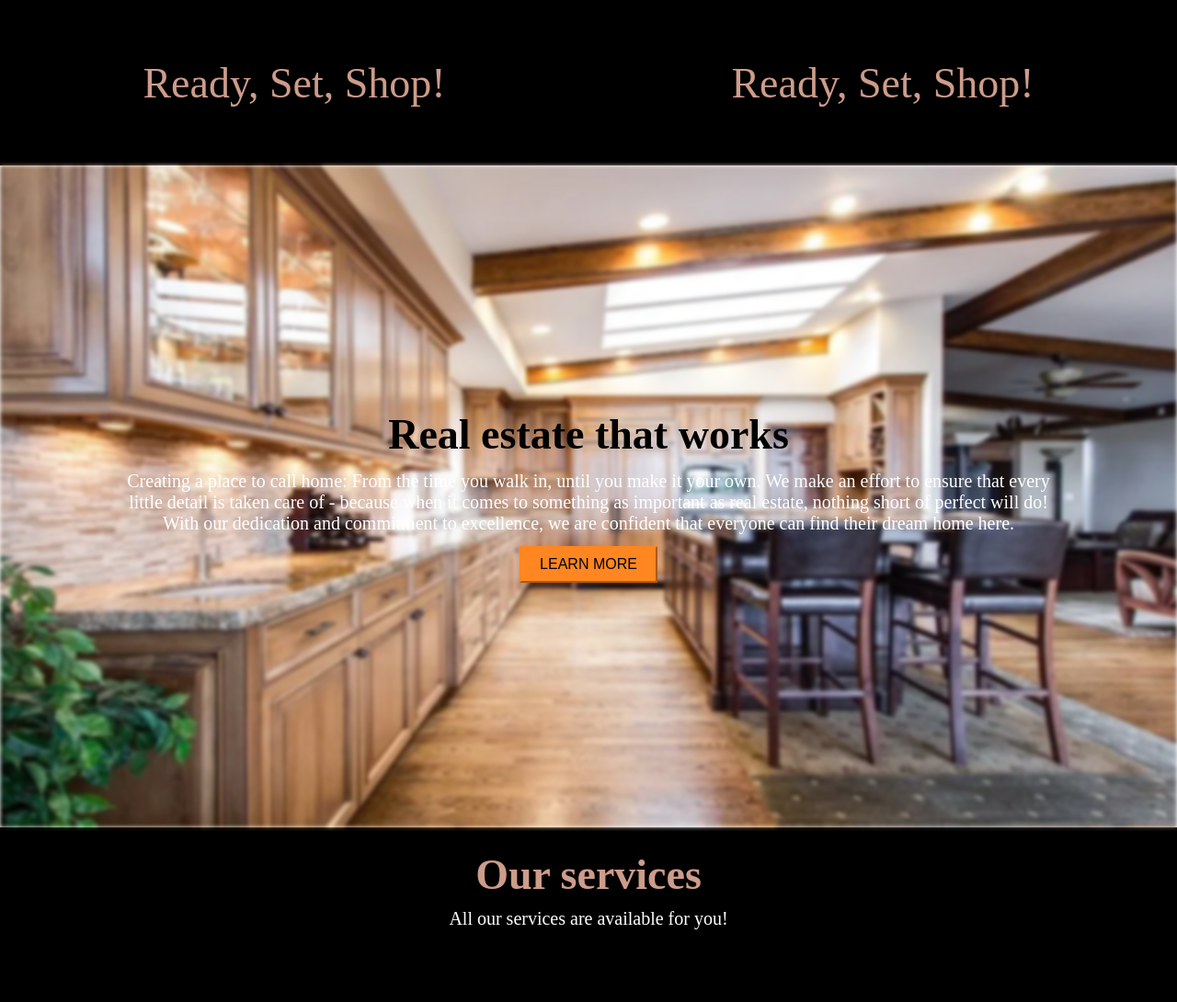
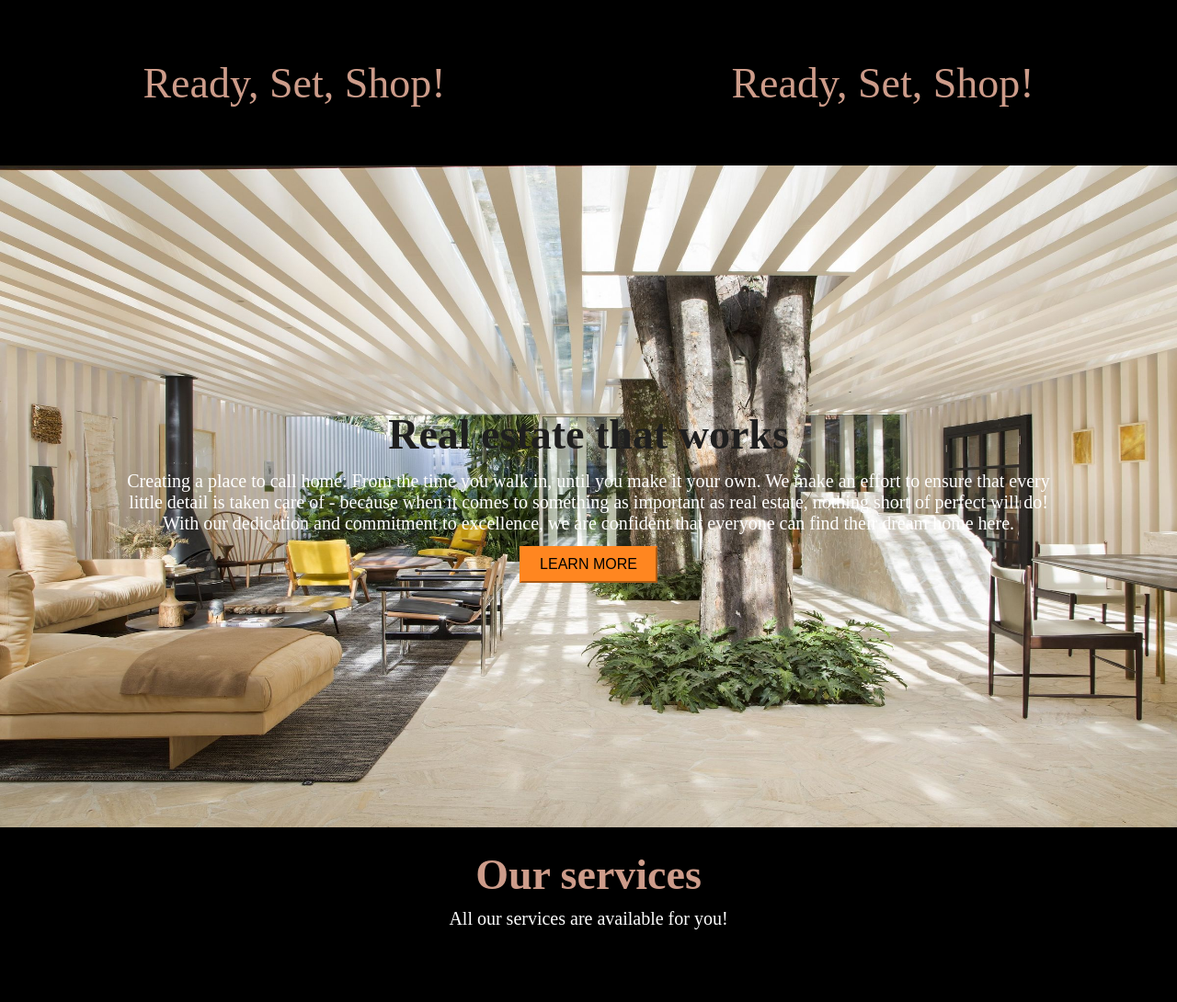
Before and after one commit to AliDreshaj12/Real-Estate, a PHP site: page /Projekti.html in a window 1280 px wide. Shown: the part 80-1170 px from the top of the page at 92% size. Run offline with PHP 8.4, Linux system fonts and the light colour scheme.

Commit message:
Update Projekti.html

```diff
--- a/Projekti.css
+++ b/Projekti.css
@@ -97,7 +97,7 @@
     width: 100%;
     height: 90%;
     display: block;
-    filter: blur(2px);
+
    }
    .bgfoto{
     position: absolute;
@@ -114,7 +114,7 @@
     display: flex;
    justify-content: center;
     font-size: 46px;
-   color:black;
+   color:#1f1f1f;
 
 }
 .bgfoto p{
--- a/Projekti.html
+++ b/Projekti.html
@@ -26,7 +26,7 @@
         <div class="komenti2">Ready, Set, Shop!</div>
     </div>
     <div class="AA">
-        <img src="photos/img2.webp" alt="3" class="hero">
+        <img src="photos/outdoor.jpg" alt="3" class="hero">
         <div class="bgfoto">
             <h1>Real estate that works</h1>
             <p>Creating a place to call home:
```
Also changed, not shown: photos/download.png (added).
